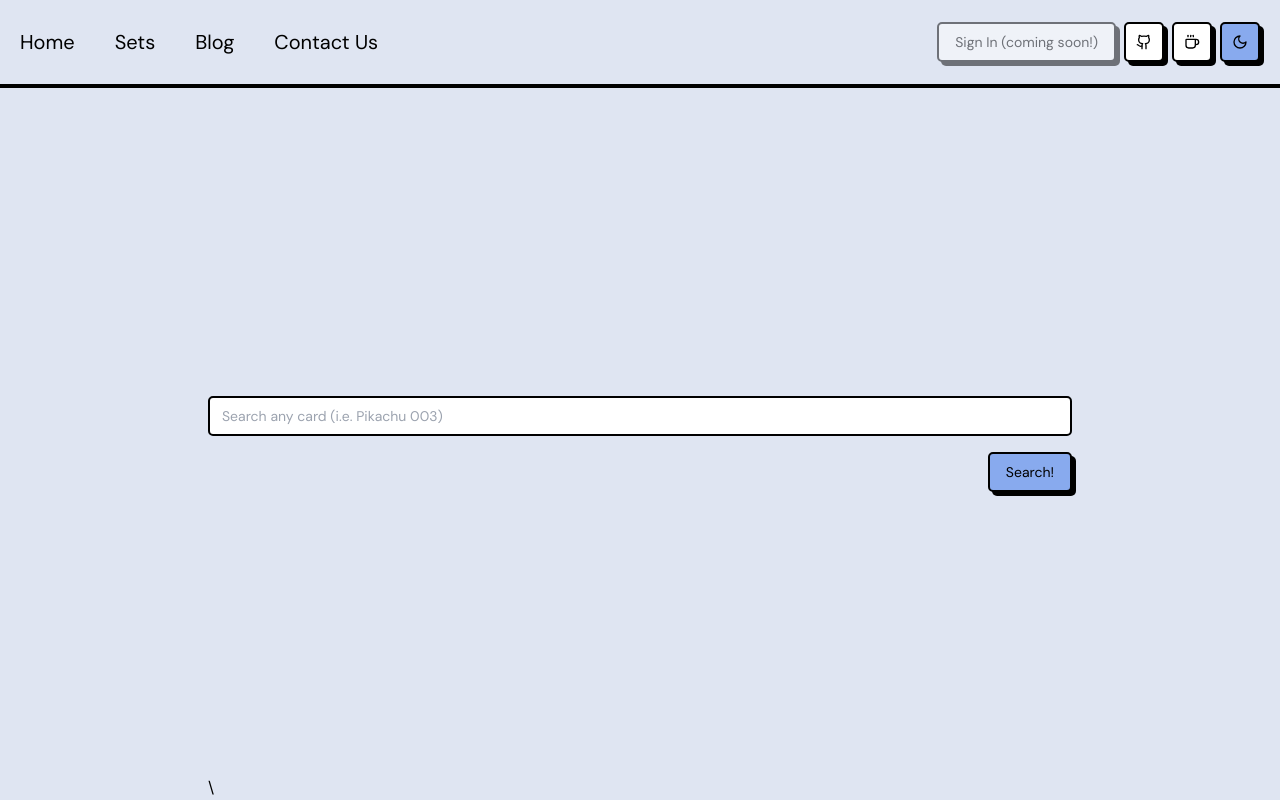
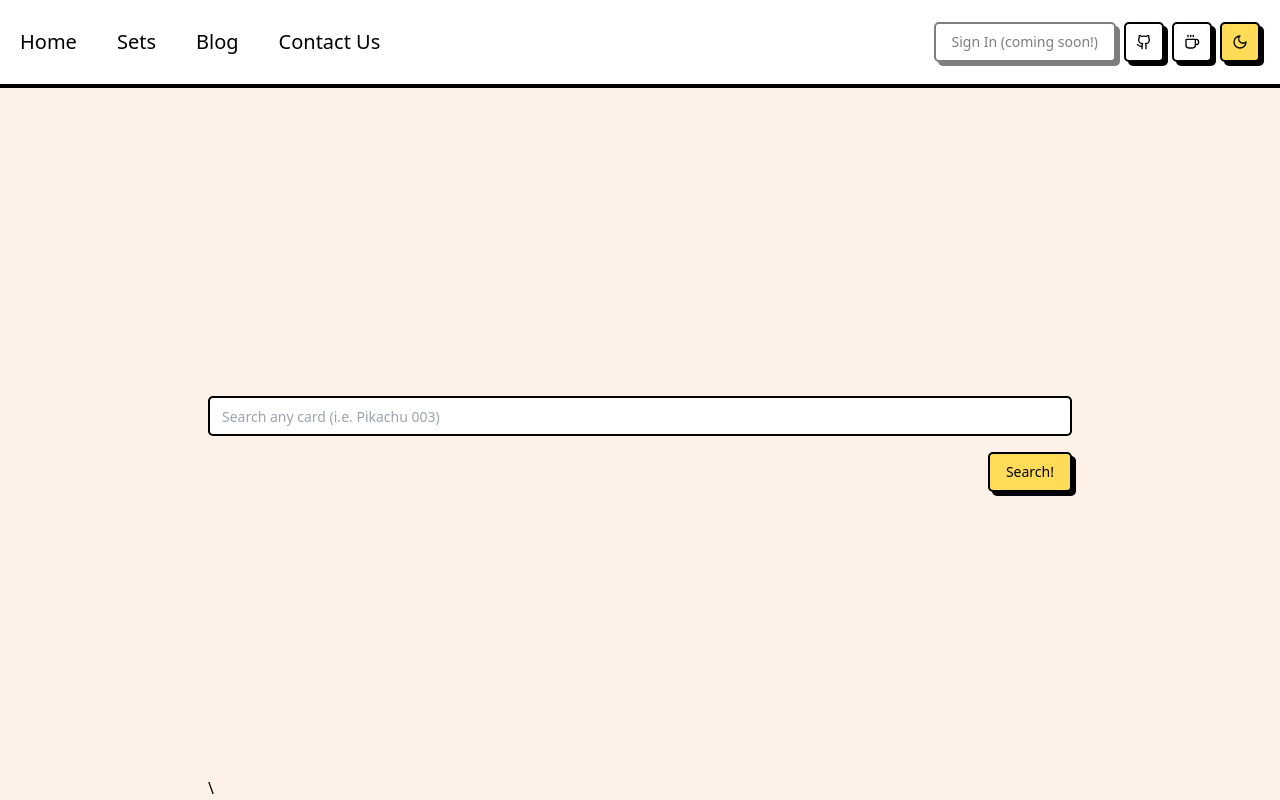
Before and after one commit to O2Hope/pocket-price, a Next.js app: page / in a window 1280 px wide. Built offline with nearby package versions, Linux system fonts and the light colour scheme.

Commit message:
feat(theme): Change default theme

```diff
--- a/app/globals.css
+++ b/app/globals.css
@@ -2,16 +2,8 @@
 @tailwind components;
 @tailwind utilities;
 
-@theme {
-    --font-display: "DM Sans", serif;
-}
-
 :root {
-    body {
-        font-family: var(--font-dm-sans);
-    }
-
-    --main: #88aaee;
+    --main: #ffdc58;
     --overlay: rgba(
         0,
         0,
@@ -19,7 +11,7 @@
         0.8
     ); /* background color overlay for alert dialogs, modals, etc. */
 
-    --bg: #dfe5f2;
+    --bg: #fef2e8;
     --bw: #fff; /* white and secondary black e.g. utility class variant would be: bg-[#fff] dark:bg-[#212121] */
     --blank: #000; /* blank black and white */
     --border: #000;
@@ -28,7 +20,7 @@
     --ring: #000;
     --ring-offset: #fff;
 
-    --border-radius: 5px;
+    --border-radius: 8px;
     --box-shadow-x: 4px;
     --box-shadow-y: 4px;
     --reverse-box-shadow-x: -4px;
@@ -40,7 +32,7 @@
 }
 
 .dark {
-    --bg: #272933;
+    --bg: #374151;
     --bw: #212121;
     --blank: #fff;
     --border: #000;
--- a/components/navigation.tsx
+++ b/components/navigation.tsx
@@ -11,7 +11,7 @@ import {
 
 export const Navigation = () => {
   return (
-    <nav className="fixed left-0 top-0 z-20 mx-auto flex h-[88px] w-full items-center border-b-4 border-border bg-bg px-5 m500:h-16 ">
+    <nav className="fixed left-0 top-0 z-20 mx-auto flex h-[88px] w-full items-center border-b-4 border-border bg-white dark:bg-secondaryBlack px-5 m500:h-16 ">
       <div className="mx-auto w-full flex text-text max-w-7xl items-center justify-between">
         <div className="flex items-center gap-10 text-xl">
           <Link className="hover:underline underline-offset-4" href="/">
--- a/components/ui/pokemon-card.tsx
+++ b/components/ui/pokemon-card.tsx
@@ -31,7 +31,9 @@ export default function PokemonCard({
         <TooltipProvider>
           <Tooltip>
             <TooltipTrigger>
-              <div className="font-heading">{caption}</div>
+              <div className="font-heading whitespace-nowrap overflow-hidden text-ellipsis">
+                {caption}
+              </div>
             </TooltipTrigger>
             <TooltipContent>{caption}</TooltipContent>
           </Tooltip>
```
